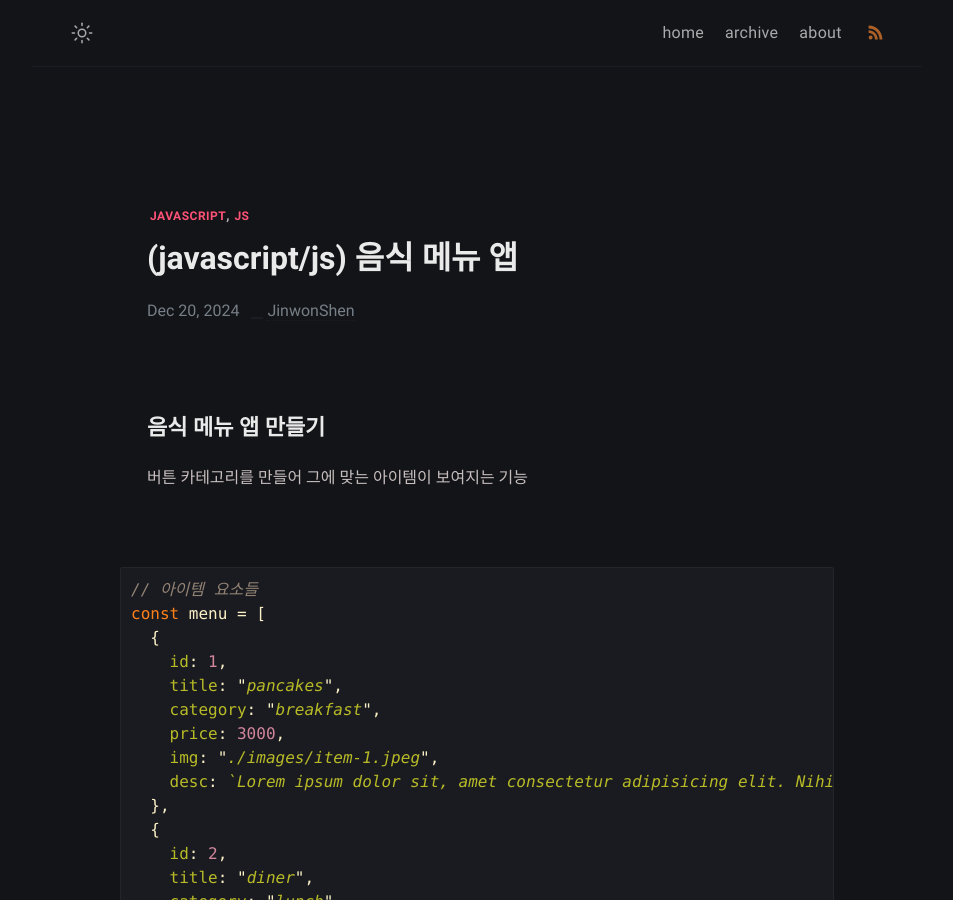
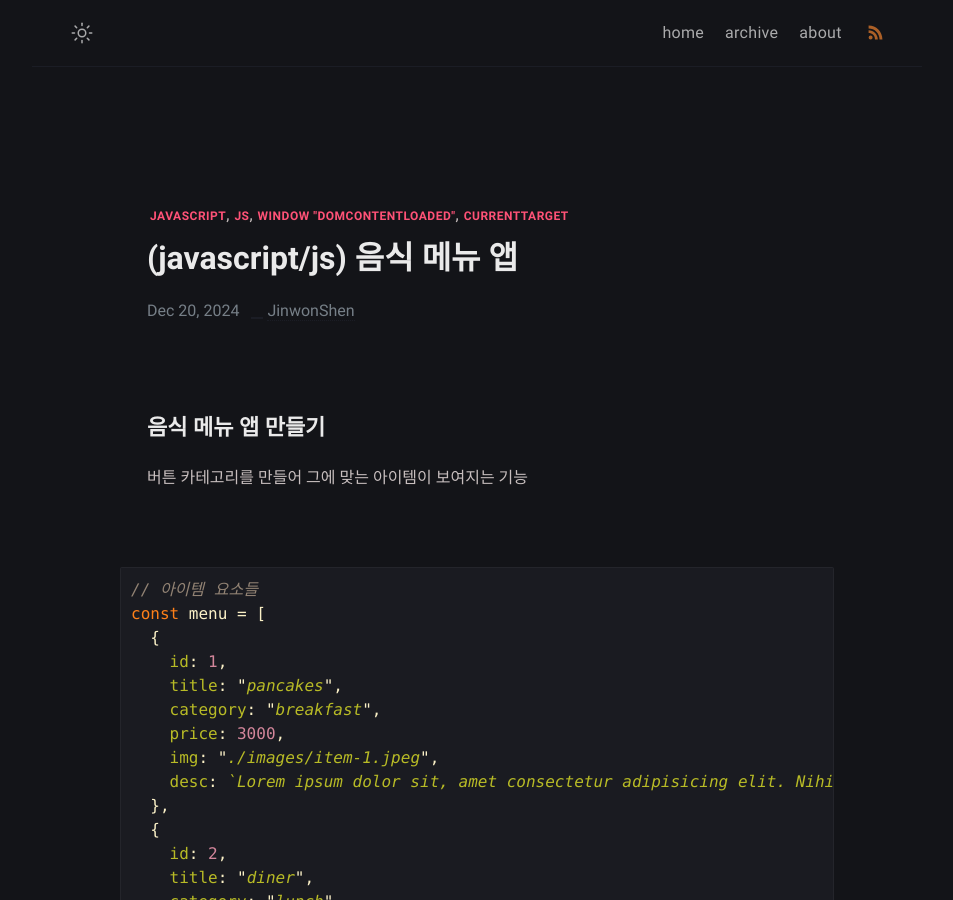
Before and after one commit to JinwonShen/JinwonShen.github.io, a Jekyll site: the page built from _posts/2024-12-20-food-app/2024-12-20-food-app.md, in a window 1280 px wide and 900 px high. Shown: the whole window, without its empty margins (163-1116 px from the left). Built offline with Jekyll 4.4.1, drawn with Linux system fonts in a browser that asks for light colours; some of the changed text lies outside the part shown.

Commit message:
post food-app

```diff
--- a/_posts/2024-12-20-food-app/2024-12-20-food-app.md
+++ b/_posts/2024-12-20-food-app/2024-12-20-food-app.md
@@ -10,7 +10,8 @@ usemathjax: true
 tag:
   - javascript
   - js
-  -
+  - window "DOMContentLoaded"
+  - currentTarget
 discription:
 ---
 
```
Also changed, not shown: other parts of _posts/2024-12-20-food-app/2024-12-20-food-app.md (+2 -0 lines).
